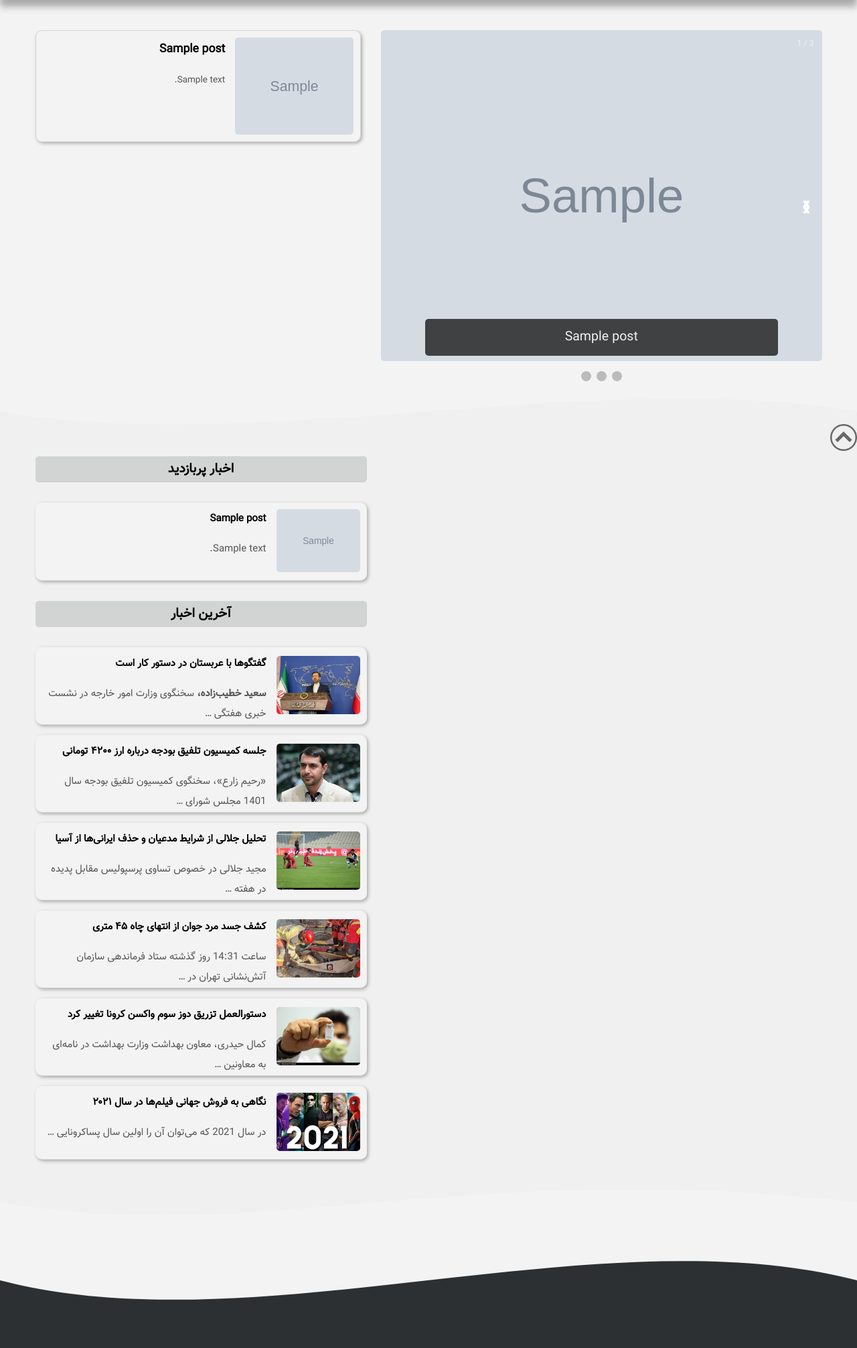
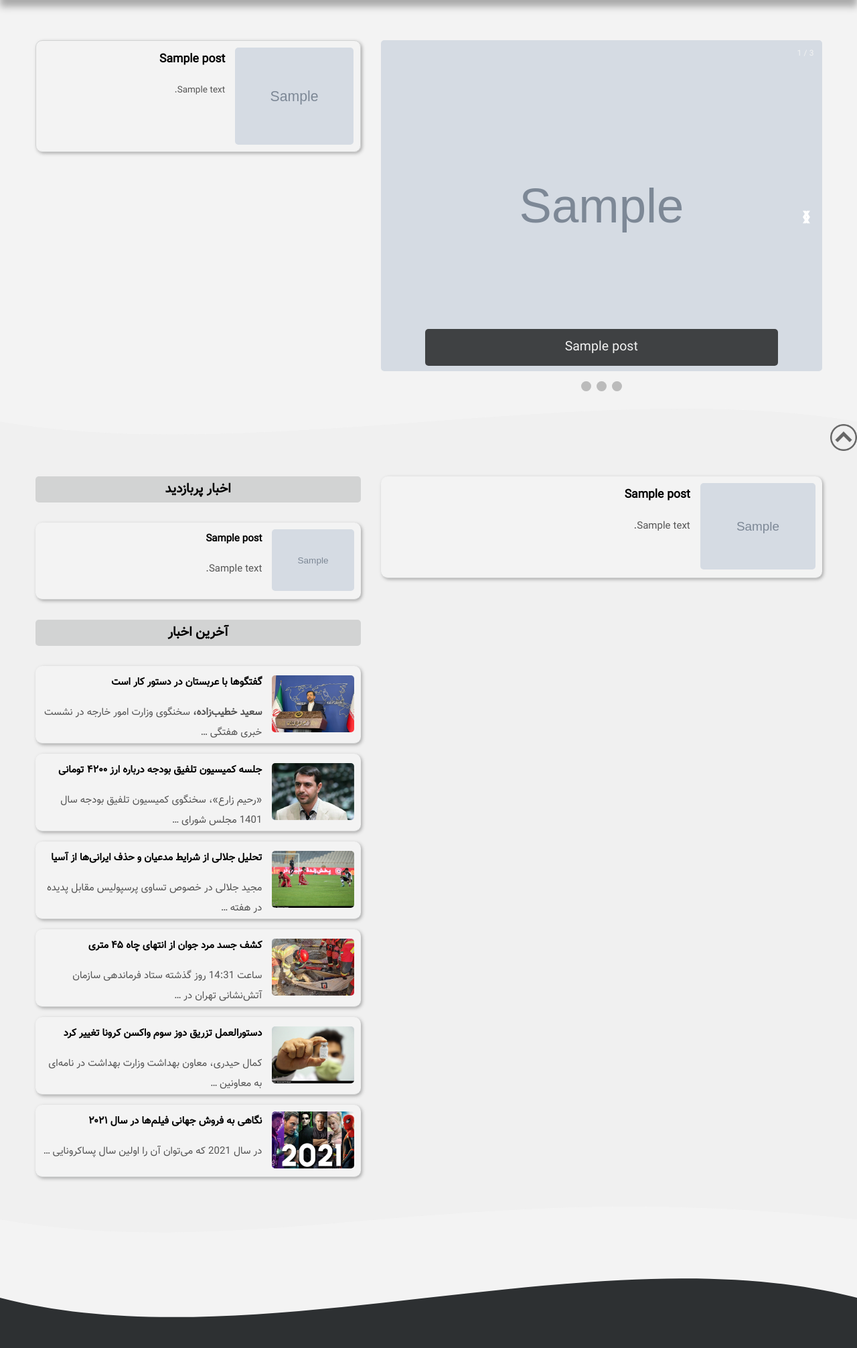
Before and after one commit to younes-nb/news-site, a Django app: template news/templates/news/home.html in a window 1280 px wide. Shown: the part 117-2129 px from the top of the page at 67% size. Run offline with Django 4.2, Linux system fonts and the light colour scheme; data comes from the database, SQL or seed files in the repository; tables that the repository leaves empty hold one stand-in row (values such as "Sample post"); the template is opened without the code that fills it: values that come from a table or form of the project are taken from there, most other values are stand-ins (such as "Sample title", 1, 10 or a date in 2020); grey boxes marked "Sample" are stand-in pictures; some libraries are stand-ins or nearby versions.

Commit message:
create view of main posts with pagination in home page

```diff
--- a/news/static/news/css/main.css
+++ b/news/static/news/css/main.css
@@ -263,6 +263,7 @@ a {
     display: grid;
     grid-template-columns: repeat(7, 1fr);
     grid-gap: 2rem;
+    margin-top: 1rem;
 }
 
 .slideshow-container {
@@ -435,8 +436,8 @@ main {
 .main-container {
     display: grid;
     grid-template-columns: repeat(7, 1fr);
-    grid-gap: 1rem;
-    margin-bottom: 1rem;
+    grid-gap: 2rem;
+    margin: 1rem 0;
 }
 
 .main-container .cards-container {
@@ -463,6 +464,29 @@ main {
 
 .main-container .card-text-side {
     grid-column: span 5;
+}
+
+.pagination {
+    display: flex;
+    justify-content: center;
+    margin-top: 1rem;
+}
+
+.pagination .active-pag span {
+    padding: 0.4rem 0.9rem;
+    background-color: var(--primary-color);
+    color: var(--light-color);
+    border-radius: 5px;
+}
+
+.disabled span {
+    padding: 0.4rem 0.9rem;
+}
+
+.pagination a {
+    color: black;
+    padding: 0.4rem 0.9rem;
+    text-decoration: none;
 }
 
 aside {
--- a/news/templates/news/home.html
+++ b/news/templates/news/home.html
@@ -146,7 +146,45 @@
     <div class="container">
         <div class="main-container">
             <section class="cards-container">
-
+                {% if main_posts %}
+                    {% for post in main_posts %}
+                        <article class="card">
+                            <div class="card-image-container">
+                                <a href="news-page.html"><img src="{{ post.image.url }}"
+                                                              title="{{ post.title }}"/></a>
+                            </div>
+                            <div class="card-text-side">
+                                <a href="news-page.html" class="card-title"><h3>{{ post.title }}</h3></a>
+                                <a href="news-page.html" class="card-text"><p>
+                                    {{ post.text|truncatewords:20 | safe }}
+                                </p></a>
+                            </div>
+                        </article>
+                    {% endfor %}
+                {% endif %}
+                <div>
+                    {% if main_posts.has_other_pages %}
+                        <ul class="pagination">
+                            {% if main_posts.has_previous %}
+                                <li><a href="?page={{ main_posts.previous_page_number }}"></a></li>
+                            {% else %}
+                                <li class="disabled"><span>&laquo;</span></li>
+                            {% endif %}
+                            {% for i in main_posts.paginator.page_range %}
+                                {% if main_posts.number == i %}
+                                    <li class="active-pag"><span>{{ i }}</span></li>
+                                {% else %}
+                                    <li><a href="?page={{ i }}">{{ i }}</a></li>
+                                {% endif %}
+                            {% endfor %}
+                            {% if main_posts.has_next %}
+                                <li><a href="?page={{ main_posts.next_page_number }}">&raquo;</a></li>
+                            {% else %}
+                                <li class="disabled"><span>&raquo;</span></li>
+                            {% endif %}
+                        </ul>
+                    {% endif %}
+                </div>
             </section>
             <aside>
                 <div class="popular-posts">
```
Also changed, not shown: news/views.py (+12 -1 lines).
